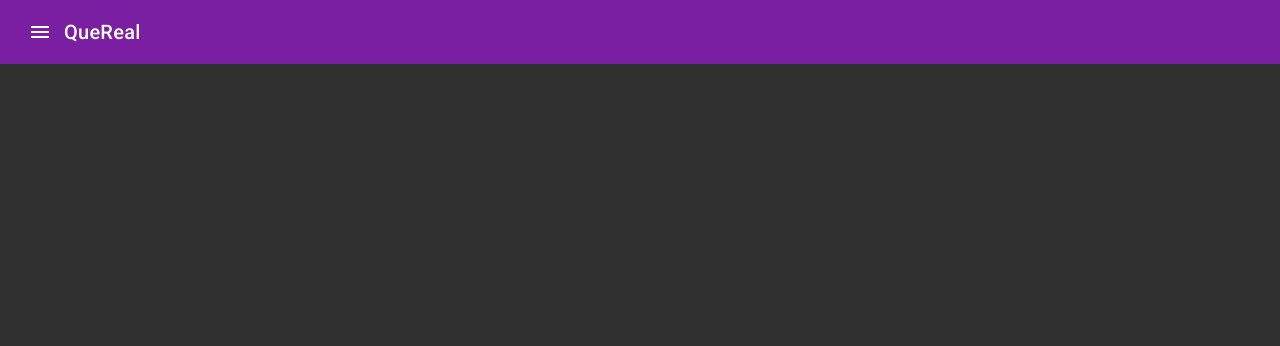
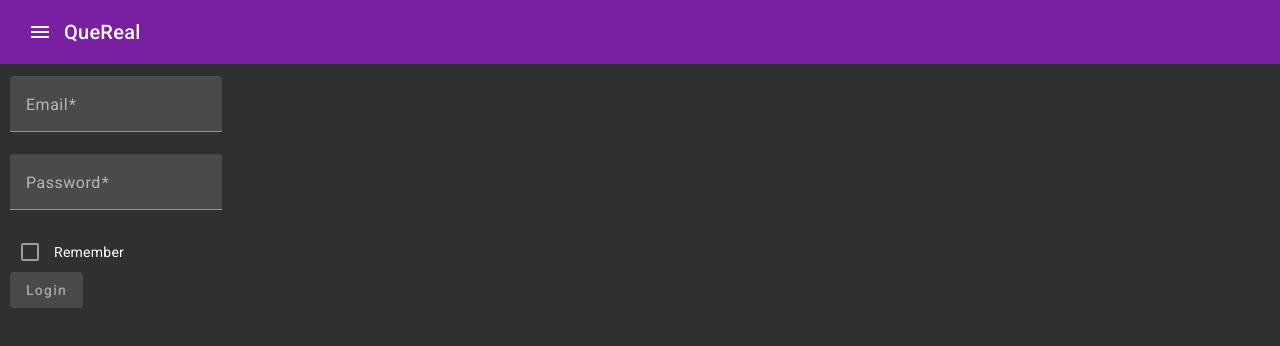
Before and after one commit to Newaxewas/QueReal, an Angular app in the folder frontend/: page /user/login in a window 1280 px wide. Shown: the top 346 px of the page. Built offline with nearby package versions, Linux system fonts and the light colour scheme.

Commit message:
Add user login page

```diff
--- a/frontend/src/app/common/api/services/user.service.ts
+++ b/frontend/src/app/common/api/services/user.service.ts
@@ -9,7 +9,7 @@ import { Observable } from 'rxjs';
 })
 export class UserService extends BaseService {
 
-  public constructor(public httpClient: HttpClient) {
+  public constructor(private httpClient: HttpClient) {
     super();
   }
 
--- /dev/null
+++ b/frontend/src/app/pages/user/user-login-page/user-login-page/user-login-page.component.html
@@ -0,0 +1,41 @@
+<form [formGroup]="userLoginForm" novalidate (ngSubmit)="submit()">
+    <div *ngIf="errorMessage !== null" class="error-message-box">
+        {{errorMessage}}
+    </div>
+    <div>
+        <mat-form-field>
+            <mat-label>Email</mat-label>
+            <input type="email" matInput placeholder="example@gmail.com" formControlName="email">
+            <mat-error *ngIf="userLoginForm.controls.email.hasError('required')">
+                Email is required
+            </mat-error>
+            <mat-error *ngIf="userLoginForm.controls.email.hasError('email')">
+                Incorrect email
+            </mat-error>
+        </mat-form-field>
+    </div>
+
+    <div>
+        <mat-form-field>
+            <mat-label>Password</mat-label>
+            <input type="password" matInput formControlName="password">
+            <mat-error *ngIf="userLoginForm.controls.password.hasError('required')">
+                Password is required
+            </mat-error>
+            <mat-error *ngIf="userLoginForm.controls.password.hasError('minlength')">
+                Password is too short
+            </mat-error>
+            <mat-error *ngIf="userLoginForm.controls.password.hasError('maxlength')">
+                Password is too long
+            </mat-error>
+        </mat-form-field>
+    </div>
+
+    <div>
+        <mat-checkbox matInput formControlName="remember">Remember</mat-checkbox>
+    </div>
+
+    <div>
+        <button mat-raised-button color="primary" type="submit" [disabled]="userLoginForm.invalid || userLoginForm.untouched || isRequestInProgress">Login</button>
+    </div>
+</form>
--- /dev/null
+++ b/frontend/src/app/pages/user/user-login-page/user-login-page/user-login-page.component.ts
@@ -0,0 +1,72 @@
+import { HttpErrorResponse } from '@angular/common/http';
+import { Component, OnInit } from '@angular/core';
+import { FormControl, FormGroup, Validators } from '@angular/forms';
+import { Router } from '@angular/router';
+import { LoginRequest } from 'src/app/common/api/models/user';
+import { UserService } from 'src/app/common/api/services';
+
+
+@Component({
+  selector: 'app-user-login-page',
+  templateUrl: './user-login-page.component.html',
+  styleUrls: ['./user-login-page.component.css']
+})
+
+export class UserLoginPageComponent implements OnInit {
+  public errorMessage: string | null = null;
+  public isRequestInProgress: boolean = false;
+
+  public userLoginForm: FormGroup<{
+    email: FormControl<string>,
+    password: FormControl<string>,
+    remember: FormControl<boolean>
+  }> = null!;
+
+  constructor(private userService: UserService, private router: Router) { }
+
+  ngOnInit(): void {
+    this.createLoginForm();
+  }
+
+  public submit() {
+    if (this.userLoginForm.invalid) {
+      return;
+    }
+
+    const formValue = this.userLoginForm.value;
+
+    const loginRequest = new LoginRequest();
+    loginRequest.email = formValue.email!;
+    loginRequest.password = formValue.password!;
+    loginRequest.remember = formValue.remember!;
+
+    this.isRequestInProgress = true;
+    this.errorMessage = null;
+
+    this.userService.login(loginRequest)
+      .subscribe({
+        next: this.handleLoginSuccess.bind(this),
+        error: this.handleLoginError.bind(this)
+      });
+  }
+
+  private createLoginForm(): void {
+    this.userLoginForm = new FormGroup({
+      email: new FormControl<string>("", { nonNullable: true, validators: [Validators.required, Validators.email] }),
+      password: new FormControl<string>("", { nonNullable: true, validators: [Validators.required, Validators.minLength(8), Validators.maxLength(40)] }),
+      remember: new FormControl<boolean>(false, { nonNullable: true, validators: [Validators.required] })
+    })
+  }
+
+  private handleLoginSuccess(): void {
+    this.router.navigateByUrl("/");
+
+    this.isRequestInProgress = false;
+  }
+
+  private handleLoginError(error: HttpErrorResponse): void {
+    this.errorMessage = error.status === 0 ? "Connection error" : "Check your login and password";
+
+    this.isRequestInProgress = false;
+  }
+}
--- a/frontend/src/styles.css
+++ b/frontend/src/styles.css
@@ -2,3 +2,11 @@
 
 html, body { height: 100%; }
 body { margin: 0; font-family: Roboto, "Helvetica Neue", sans-serif; }
+
+.error-message-box{
+    background-color: lightcoral;
+    color: black;
+    border-radius: 10px;
+    padding: 10px;
+    margin: 5px;
+}
```
Also changed, not shown: frontend/src/app/pages/user/user-login-page/user-login-page.module.ts (+27 -4 lines), frontend/src/app/pages/user/user-login-page/user-login-page/user-login-page.component.css (added), 1 other file (tests, documents, lock files or other folders).
